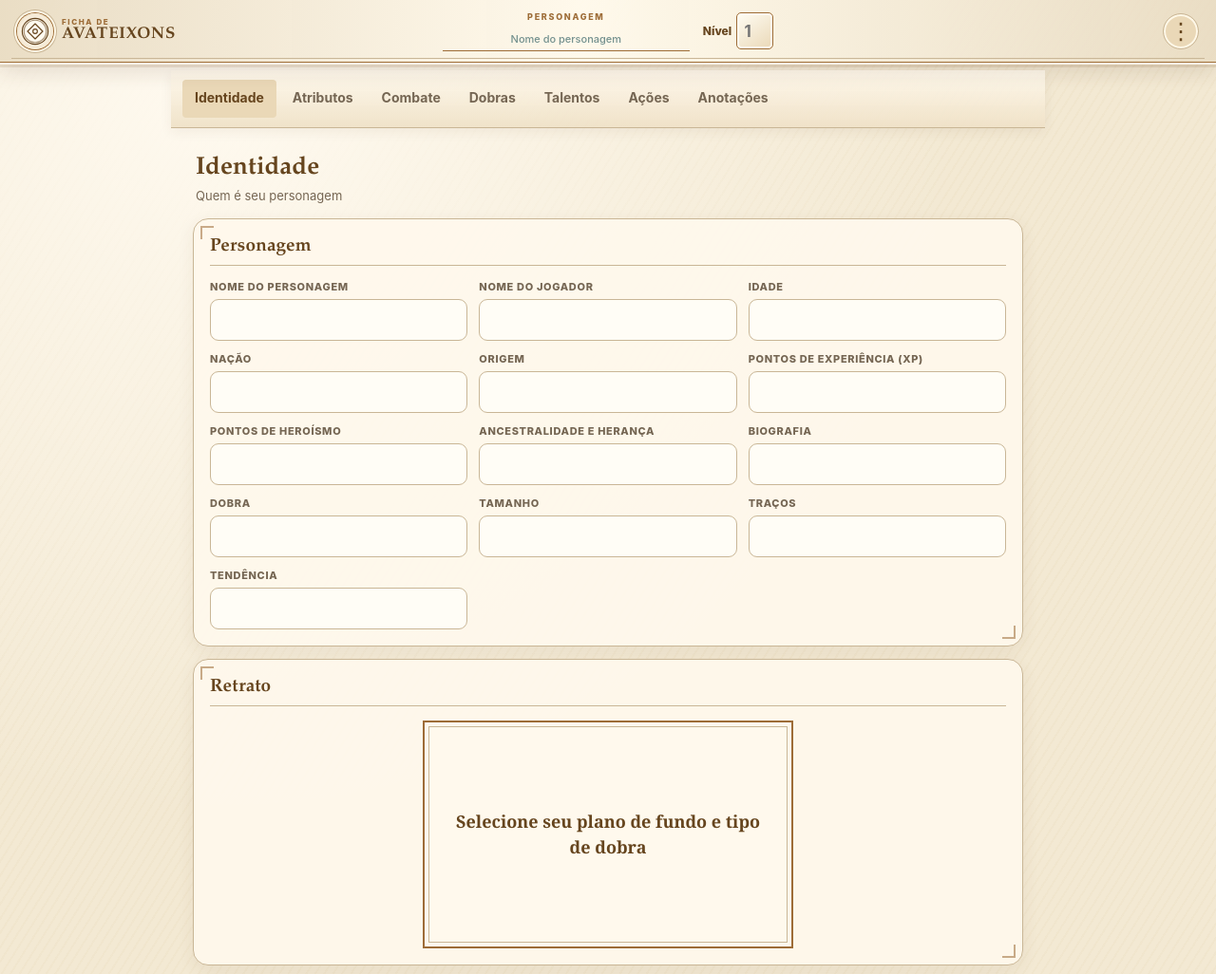
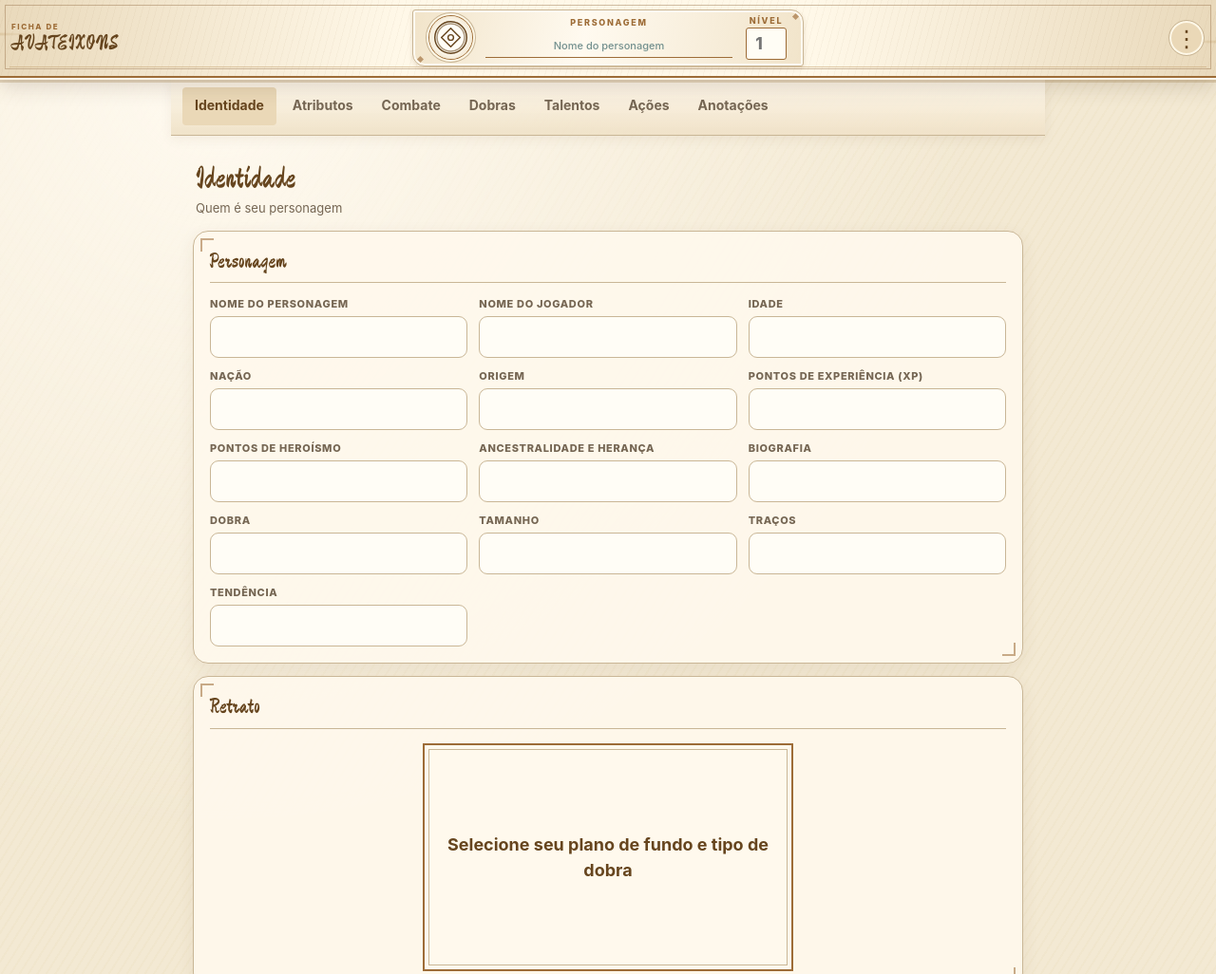
Before and after one commit to doonms/ficha, a plain HTML site: page index.html in a window 1280 px wide. Shown: the top 1026 px of the page at 95% size. Drawn offline with Linux system fonts and the light colour scheme.

Commit message:
Refina pergaminho do cabeçalho e tipografia dos títulos

```diff
--- a/avatar-ui.css
+++ b/avatar-ui.css
@@ -85,3 +85,40 @@ body[data-element=ar] .combat-vitals label,body[data-element=ar] .combat-card .p
 @media(min-width:700px){.top{grid-template-columns:minmax(0,1fr) auto minmax(0,1fr)}.brand-caption{display:block}.header-identity .header-name{width:clamp(160px,24vw,260px)}.combat-section-title{grid-template-columns:70px minmax(0,1fr);gap:18px}.combat-section-seal{width:70px;height:70px}}
 @media(max-width:380px){.emblem{width:30px;height:30px;padding:3px}.header-identity .header-name{width:clamp(98px,31vw,125px);font-size:15px}.header-level{font-size:11px}.header-level input{width:34px;height:34px;font-size:15px}.combat-section-title{grid-template-columns:46px minmax(0,1fr);gap:11px;padding:11px 12px 12px}.combat-section-seal{width:46px;height:46px;padding:5px}.combat-section-title h1{font-size:25px}.combat-section-copy small{font-size:8px}.combat-section-title p{font-size:11px}.combat-vitals label{padding:8px}.combat-vitals span{font-size:9px}.combat-vitals input{font-size:24px}}
 @media print{.combat-section-title{box-shadow:none}.card.combat-card,body.has-scene .card.combat-card{background:#fffaf0;box-shadow:none}.combat-card h2{font-size:15px}.combat-vitals span{min-height:0}}
+
+/* Brush lettering belongs to headings; character entries and rules stay in a clear UI face. */
+@font-face{font-family:"Ma Shan Zheng";src:url("fonts/ma-shan-zheng-latin.woff2") format("woff2");font-style:normal;font-weight:400;font-display:swap}
+:root{--title-face:"Ma Shan Zheng","Palatino Linotype",Georgia,serif;--ui-face:Inter,system-ui,-apple-system,"Segoe UI",sans-serif}
+.brand-caption strong,.section-title h1,.card h2,.uploaded-banners h3,.banner-dialog h2,.print-page>h1,.print-section>h2{font-family:var(--title-face);font-weight:400}
+.section-title h1{font-size:31px;line-height:1.15}
+.card h2{font-size:22px;line-height:1.3}
+.combat-card h2{font-size:22px}
+.header-name,.header-level,.header-level input,.page-nav button,.tabs button,.portrait-frame figcaption,.portrait-toggle,.portrait-empty,.bending-entry-banner.empty-banner,.note-entry .repeat-head strong,.talent-summary-main strong,.bending-summary-main strong,.hero-name,.combat-vitals input,.combat-card .prof-heading output,.combat-card .dc-display output,.combat-card .turn-results output{font-family:var(--ui-face)}
+button,input,textarea,select,output{font-family:var(--ui-face)}
+
+/* The identity sits on a small parchment plaque beside its elemental seal. */
+.top{height:82px;padding:0 12px;background:radial-gradient(ellipse at -3% 45%,#c7a87661 0 38px,transparent 72px),radial-gradient(ellipse at 103% 55%,#c7a87661 0 38px,transparent 72px),repeating-linear-gradient(105deg,#906b3d0b 0 1px,transparent 1px 7px),linear-gradient(90deg,#e9d9bb,#fff8e8 33%,#fff8e8 67%,#e9d9bb);border-bottom:2px solid var(--accent);box-shadow:0 2px 0 #fff9ea,0 5px 0 #9c79464a,0 9px 20px #49321e2b}
+.top::before{content:"";position:absolute;inset:5px 5px 7px;border:1px solid #98734e75;pointer-events:none}
+.top::after{bottom:9px;left:10px;right:10px;border-bottom-color:#c7a6758c}
+.top .brand{visibility:hidden}
+.header-identity{position:relative;gap:9px;padding:6px 12px;border:1px solid var(--line);border-radius:3px 13px 3px 13px;background:linear-gradient(100deg,#f0e2c7e8,#fffaf0f5 44%,#f0e2c7e8);box-shadow:inset 0 0 0 2px #fffaf1,0 2px 5px #60401f24}
+.header-identity::before,.header-identity::after{content:"";position:absolute;width:5px;height:5px;background:var(--accent);transform:rotate(45deg);opacity:.65;pointer-events:none}
+.header-identity::before{top:4px;right:5px}
+.header-identity::after{bottom:4px;left:5px}
+.header-identity .emblem{width:39px;height:39px;background:radial-gradient(circle,#fffdf6 42%,var(--accent-soft));box-shadow:0 0 0 1px var(--accent),0 0 0 3px #fff8e7,0 0 0 4px var(--line)}
+.header-identity>label:first-of-type{min-width:0}
+.header-identity .header-name{width:clamp(98px,28vw,180px);padding:2px 0 3px;text-align:center;font-size:18px;font-weight:700;color:var(--ink)}
+.header-identity .header-name:focus{outline:none;border-bottom:2px solid var(--accent)}
+.header-identity .header-name::placeholder{font-size:11px}
+.header-identity small{font-family:var(--ui-face);font-size:9px;line-height:1.2}
+.header-level{display:flex;flex-direction:column;align-items:center;justify-content:center;gap:1px;white-space:nowrap}
+.header-level input{width:38px;height:30px;border-radius:3px;background:#fffdf5;font-size:17px;font-weight:800}
+.top .icon-button{position:relative;z-index:1}
+.menu{top:76px}
+.tabs{top:82px;margin-top:0}
+body.avatar-active .top{border-bottom-color:#8cd8e9;box-shadow:0 2px 0 #fff9ea,0 5px 0 #80cee588,0 9px 24px #65bfd060}
+body.avatar-active .header-identity{border-color:#85d0e0;background:linear-gradient(100deg,#e3eef0,#fffaf0 45%,#e3eef0);box-shadow:inset 0 0 0 2px #fffaf1,0 0 13px #79c7dd73}
+body.avatar-active .header-identity .emblem{background:radial-gradient(circle,#fff 28%,#d7f6fa 60%,#ead9a8);box-shadow:0 0 0 1px #6dc4dd,0 0 0 3px #fffaf0,0 0 0 4px #a78348,0 0 14px 5px #8fe5f0b0}
+@media(min-width:700px){.top .brand{visibility:visible}.brand-caption strong{font-size:22px}.header-identity{gap:14px;padding:6px 17px}.header-identity .emblem{width:45px;height:45px}.header-identity .header-name{width:clamp(160px,24vw,260px);font-size:21px}.header-level input{width:43px;height:34px}}
+@media(max-width:380px){.top{padding:0 10px}.header-identity{gap:6px;padding:5px 8px}.header-identity .emblem{width:30px;height:30px}.header-identity .header-name{width:clamp(98px,31vw,125px);font-size:15px}.header-identity small{font-size:8px}.header-level input{width:34px;height:28px;font-size:15px}.combat-card h2{font-size:20px}}
+@media print{.section-title h1{font-size:25px}.card h2{font-size:17px}}
--- a/index.html
+++ b/index.html
@@ -19,8 +19,8 @@
 </head>
 <body>
   <header class="top">
-    <div class="brand" aria-label="Ficha Avateixons"><span class="emblem" id="headerSeal" aria-hidden="true">◈</span><span class="brand-caption"><small>FICHA DE</small><strong>AVATEIXONS</strong></span></div>
-    <div class="header-identity"><label><small>PERSONAGEM</small><input id="heroName" class="header-name" aria-label="Nome do personagem" placeholder="Nome do personagem"></label><label class="header-level">Nível <input id="heroLevelInput" type="number" min="1" inputmode="numeric" aria-label="Nível do personagem" placeholder="1"></label></div>
+    <div class="brand" aria-label="Ficha Avateixons"><span class="brand-caption"><small>FICHA DE</small><strong>AVATEIXONS</strong></span></div>
+    <div class="header-identity"><span class="emblem" id="headerSeal" aria-hidden="true">◈</span><label><small>PERSONAGEM</small><input id="heroName" class="header-name" aria-label="Nome do personagem" placeholder="Nome do personagem"></label><label class="header-level"><small>NÍVEL</small><input id="heroLevelInput" type="number" min="1" inputmode="numeric" aria-label="Nível do personagem" placeholder="1"></label></div>
     <button id="menuBtn" class="icon-button" aria-label="Abrir opções" aria-expanded="false">⋮</button>
     <div id="menu" class="menu" hidden>
       <button id="exportBtn">Exportar ficha (.json)</button>
--- a/sw.js
+++ b/sw.js
@@ -1,5 +1,5 @@
-const CACHE='avateixons-v32';
-const FILES=['./','./index.html','./style.css','./attributes.css','./proficiency.css','./backgrounds.css','./theme.css','./bendings.css','./avatar-ui.css','./ornaments/agua.svg','./ornaments/terra.svg','./ornaments/fogo.svg','./ornaments/ar.svg','./ornaments/avatar.svg','./app.js','./manifest.webmanifest','./icon.svg','./icon-180.png','./icon-192.png','./icon-512.png','./Nova%20pasta/ar%20plano.png','./Nova%20pasta/fogo%20plano.png','./Nova%20pasta/terra%20%20plano.png','./Nova%20pasta/%C3%A1gua%20plano.png','./Nova%20pasta/osel%20plano%20normal.png','./Nova%20pasta/osel%20plano.png','./Nova%20pasta/rudeus%20plano.png','./Nova%20pasta/Shien%20plano.png','./Nova%20pasta/sion%20plano.png','./Nova%20pasta/banner%20ar%201.png','./Nova%20pasta/banner%20fogo%201.png','./Nova%20pasta/banner%20terra%201.png','./Nova%20pasta/banner%20%C3%A1gua%201.png'];
+const CACHE='avateixons-v33';
+const FILES=['./','./index.html','./style.css','./attributes.css','./proficiency.css','./backgrounds.css','./theme.css','./bendings.css','./avatar-ui.css','./fonts/ma-shan-zheng-latin.woff2','./ornaments/agua.svg','./ornaments/terra.svg','./ornaments/fogo.svg','./ornaments/ar.svg','./ornaments/avatar.svg','./app.js','./manifest.webmanifest','./icon.svg','./icon-180.png','./icon-192.png','./icon-512.png','./Nova%20pasta/ar%20plano.png','./Nova%20pasta/fogo%20plano.png','./Nova%20pasta/terra%20%20plano.png','./Nova%20pasta/%C3%A1gua%20plano.png','./Nova%20pasta/osel%20plano%20normal.png','./Nova%20pasta/osel%20plano.png','./Nova%20pasta/rudeus%20plano.png','./Nova%20pasta/Shien%20plano.png','./Nova%20pasta/sion%20plano.png','./Nova%20pasta/banner%20ar%201.png','./Nova%20pasta/banner%20fogo%201.png','./Nova%20pasta/banner%20terra%201.png','./Nova%20pasta/banner%20%C3%A1gua%201.png'];
 self.addEventListener('install',e=>e.waitUntil(caches.open(CACHE).then(c=>c.addAll(FILES)).then(()=>self.skipWaiting())));
 self.addEventListener('activate',e=>e.waitUntil(caches.keys().then(keys=>Promise.all(keys.filter(k=>k!==CACHE).map(k=>caches.delete(k)))).then(()=>self.clients.claim())));
 self.addEventListener('fetch',e=>{if(e.request.method!=='GET'||new URL(e.request.url).origin!==self.location.origin)return;e.respondWith(caches.match(e.request).then(cached=>cached||fetch(e.request).then(response=>{if(response.ok){const copy=response.clone();caches.open(CACHE).then(cache=>cache.put(e.request,copy)).catch(()=>{})}return response})))})
```
Also changed, not shown: fonts/OFL.txt (added), fonts/ma-shan-zheng-latin.woff2 (added).
